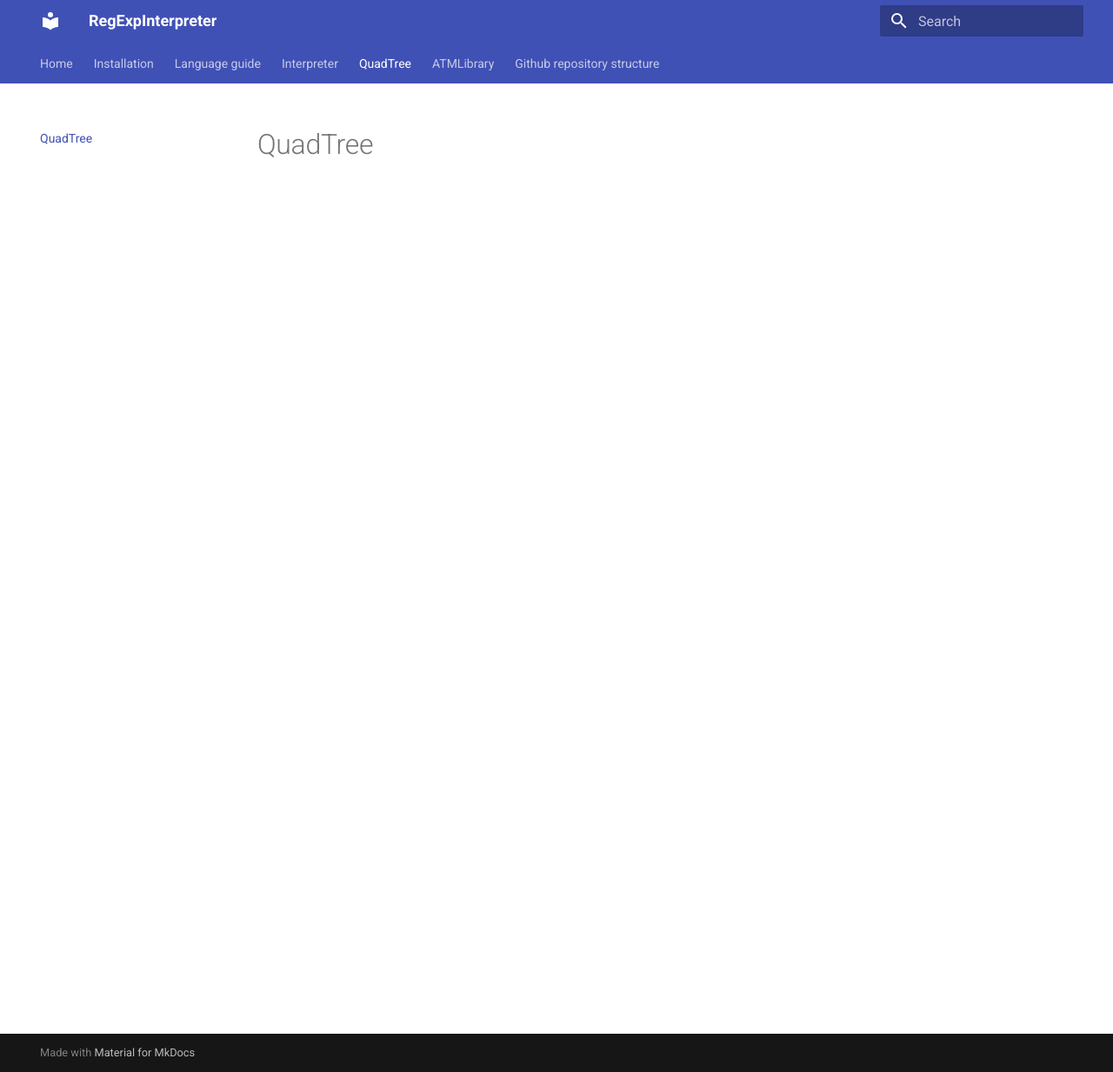
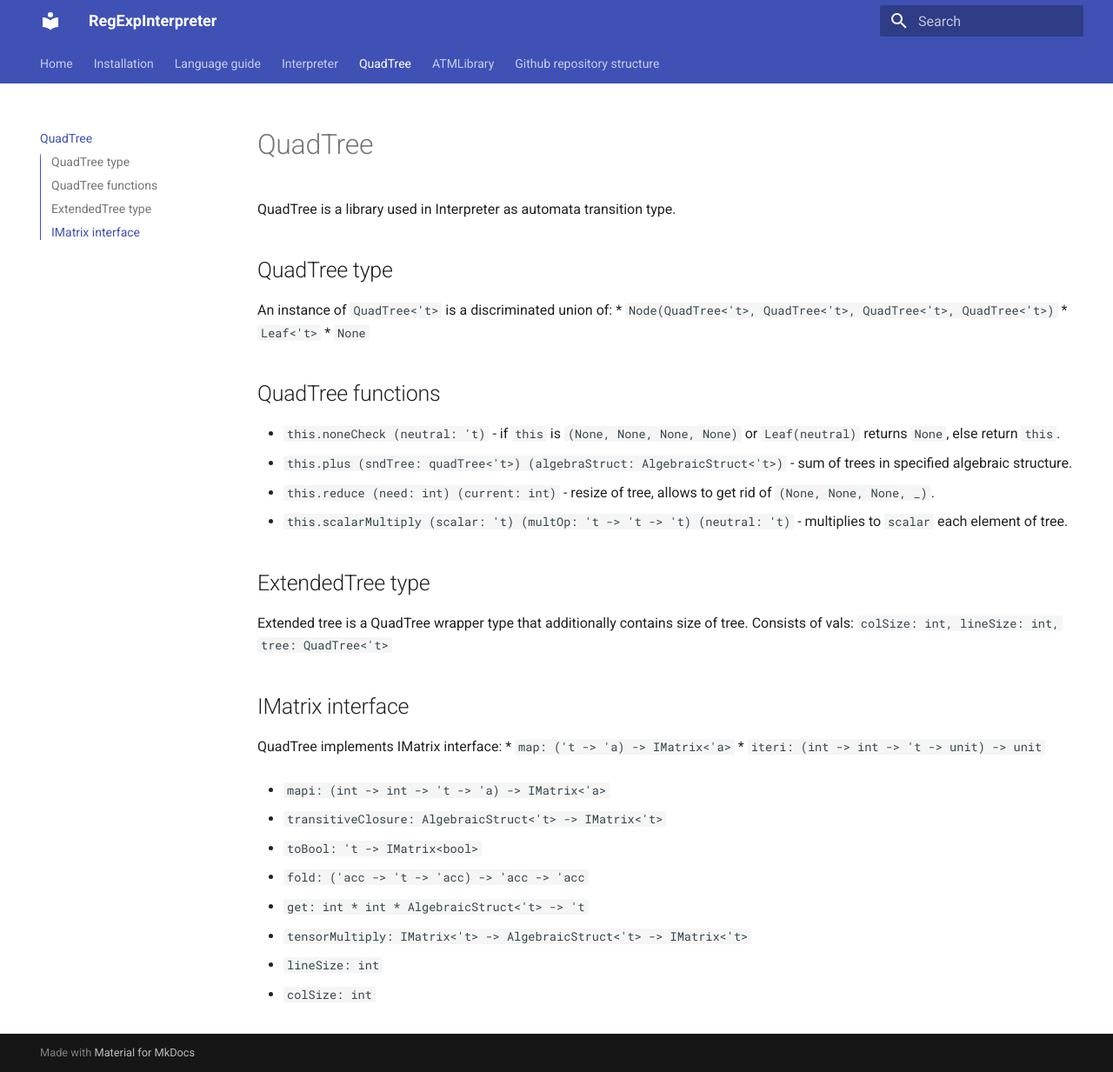
Before and after one commit to alexander-kurdakov/RegExpInterpreter, an MkDocs documentation site: the page built from docs/QuadTree.md, in a window 1280 px wide and 1233 px high. Shown: the whole window at 87% size. Built offline with MkDocs 1.6.1 and Material for MkDocs 9.7.7, drawn with Linux system fonts in a browser that asks for light colours.

Commit message:
quadtree site

```diff
--- a/docs/QuadTree.md
+++ b/docs/QuadTree.md
@@ -1 +1,39 @@
 # QuadTree
+
+QuadTree is a library used in Interpreter as automata transition type.
+
+## QuadTree type
+An instance of `QuadTree<'t>` is a discriminated union of:
+* `Node(QuadTree<'t>, QuadTree<'t>, QuadTree<'t>, QuadTree<'t>)`
+* `Leaf<'t>`
+* `None`
+
+## QuadTree functions
+* `this.noneCheck (neutral: 't)` -  if `this` is `(None, None, None, None)` or `Leaf(neutral)` returns `None`, else return `this`.
+* `this.plus (sndTree: quadTree<'t>) (algebraStruct: AlgebraicStruct<'t>)` - sum of trees in specified algebraic structure.
+* `this.reduce (need: int) (current: int)` - resize of tree, allows to get rid of `(None, None, None, _)`.
+* `this.scalarMultiply (scalar: 't) (multOp: 't -> 't -> 't) (neutral: 't)` - multiplies to `scalar` each element of tree.
+
+## ExtendedTree type
+Extended tree is a QuadTree wrapper type that additionally contains size of tree. Consists of vals: `colSize: int, lineSize: int, tree: QuadTree<'t>`
+
+## IMatrix interface
+QuadTree implements IMatrix interface:
+*  `map: ('t -> 'a) -> IMatrix<'a>`
+* `iteri: (int -> int -> 't -> unit) -> unit`
+
+* `mapi: (int -> int -> 't -> 'a) -> IMatrix<'a>`
+
+* `transitiveClosure: AlgebraicStruct<'t> -> IMatrix<'t>`
+
+* `toBool: 't -> IMatrix<bool>`
+
+* `fold: ('acc -> 't -> 'acc) -> 'acc -> 'acc`
+
+* `get: int * int * AlgebraicStruct<'t> -> 't`
+
+* `tensorMultiply: IMatrix<'t> -> AlgebraicStruct<'t> -> IMatrix<'t>`
+
+* `lineSize: int`
+
+* `colSize: int`
```
